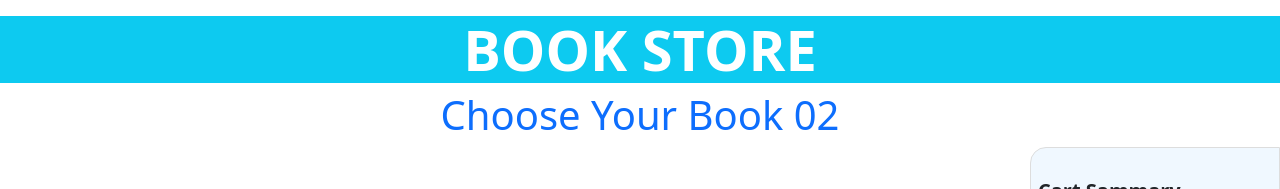
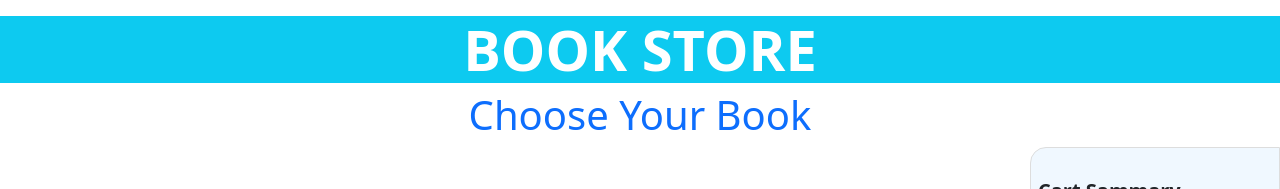
Before and after one commit to Kader-Goni/BOOK-STORE, a React (Create React App) app: page / in a window 1280 px wide. Shown: the top 189 px of the page. Built offline with nearby package versions, Linux system fonts and the light colour scheme.

Commit message:
components-edit

```diff
--- a/src/component/Header/Header.js
+++ b/src/component/Header/Header.js
@@ -5,7 +5,7 @@ const Header = () => {
     return (
         <div className='mt-3'>
             <h1 className='text-center bg-info fw-bold text-white display-4'>BOOK STORE</h1>
-            <h3 className='text-center text-primary display-6'>Choose Your Book 02</h3>
+            <h3 className='text-center text-primary display-6'>Choose Your Book</h3>
         </div>
     );
 };
```
